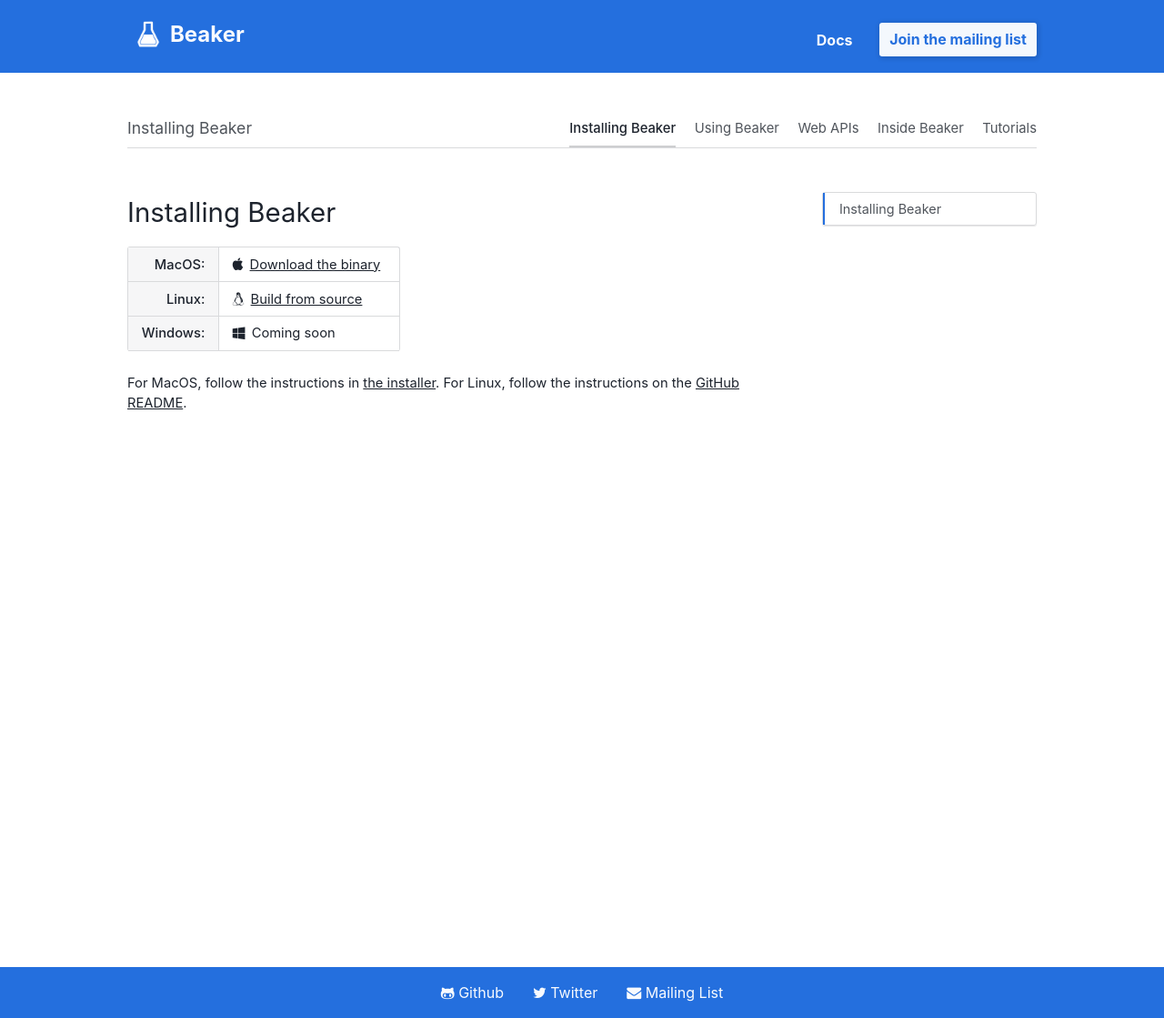
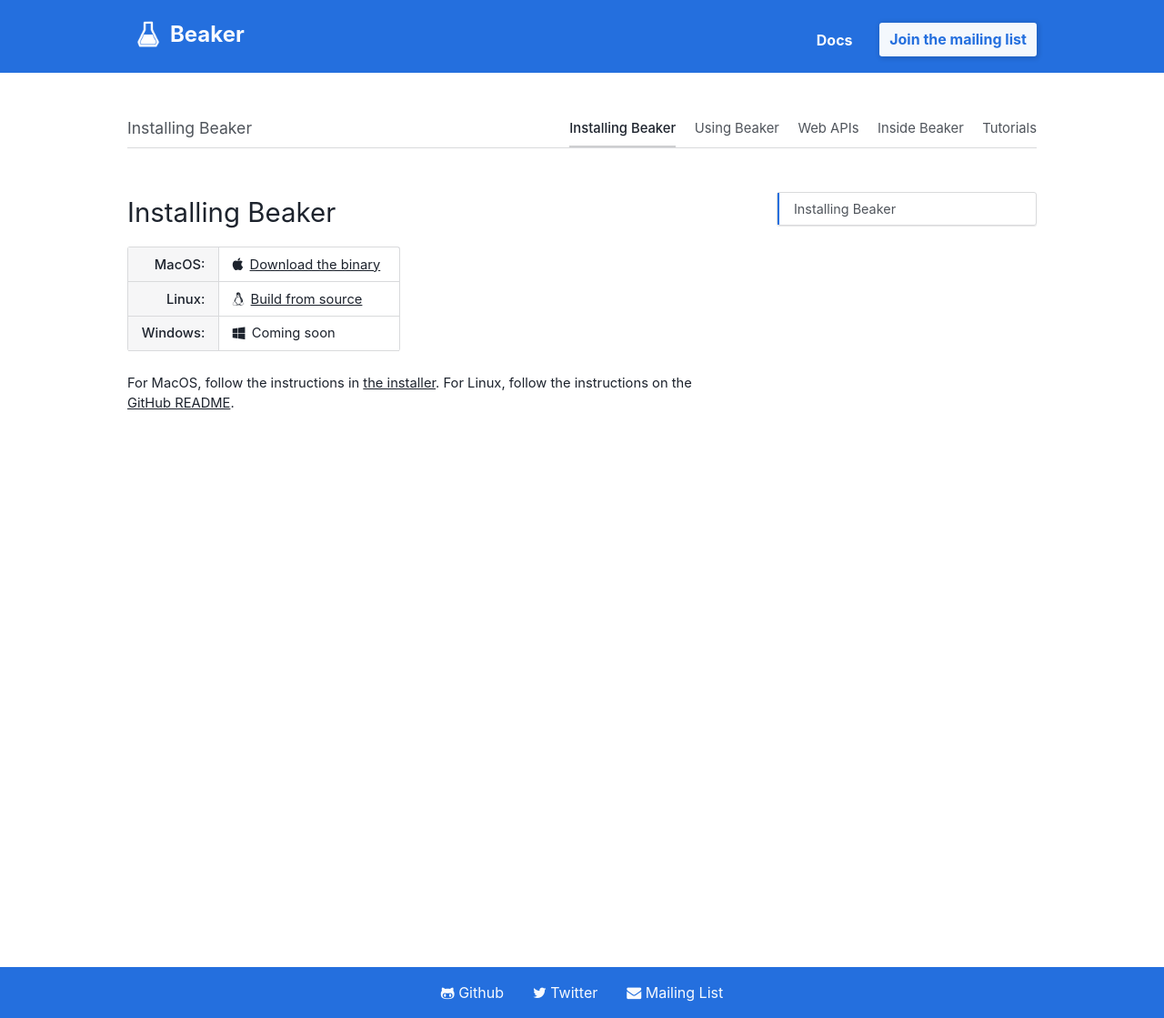
Before and after one commit to beakerbrowser/beakerbrowser.com, a Jekyll site: the page built from _docs/install.md, in a window 1280 px wide. Shown: the whole page at 91% size. Built offline with Jekyll 4.4.1, drawn with Linux system fonts in a browser that asks for light colours.

Commit message:
Make docs main layout responsive

```diff
--- a/_includes/docs-nav.html
+++ b/_includes/docs-nav.html
@@ -19,3 +19,27 @@
     </nav>
   </div>
 </div>
+
+<div class="docs-nav-mobile">
+  {% assign activePage = include.page %}
+  <div class="container">
+    <select id="docs-nav-mobile">
+      {% for obj in site.data.docs %}
+        {% assign section = obj[1] %}
+        <optgroup label="{{ section.title }}">
+          {% for page in section.children %}
+            {% if activePage.title == page.title %}
+              <option selected data-url="{{ page.url }}">
+                {{ page.title }}
+              </option>
+            {% else %}
+              <option data-url="{{ page.url }}">
+                {{ page.title }}
+              </option>
+            {% endif %}
+          {% endfor %}
+        </optgroup>
+      {% endfor %}
+    </select>
+  </div>
+</div>
--- a/_layouts/doc.html
+++ b/_layouts/doc.html
@@ -2,7 +2,7 @@
 layout: default
 ---
 
-{% include docs-nav.html section=page.section %}
+{% include docs-nav.html section=page.section page=page %}
 
 <main class="docs">
   <div class="container">
--- a/css/pages/_docs.scss
+++ b/css/pages/_docs.scss
@@ -12,6 +12,45 @@
 }
 
 .layout-doc {
+
+  .docs-nav-mobile {
+    margin: 2rem 0 1rem 0;
+
+    select {
+      font-size: 13px;
+      width: 300px;
+      height: 25px;
+    }
+  }
+
+  .docs-nav,
+  .doc-sidebar-nav {
+    display: none;
+  }
+
+  @media (min-width: 1000px) {
+    .docs-nav,
+    .doc-sidebar-nav {
+      display: block;
+    }
+
+    .docs-nav-mobile {
+      display: none;
+    }
+
+    .docs {
+      padding-top: 3rem;
+    }
+
+    .content {
+      flex: 3;
+      margin-right: 4rem;
+    }
+
+    .doc-sidebar-nav {
+      flex: 1;
+    }
+  }
 
   .container {
     max-width: 1000px;
@@ -57,7 +96,7 @@
 
 .docs {
   min-height: 100%;
-  padding: 3rem 0 4rem 0;
+  padding-bottom: 4rem;
 
   .container {
     @extend %flex-container;
@@ -87,10 +126,9 @@
   }
 
   .content {
-    flex: 3;
-    margin-right: 4rem;
     font-size: .92rem;
-    max-width: 700px;
+    max-width: 650px;
+    width: 100%;
 
     p {
 
```
Also changed, not shown: other parts of _layouts/doc.html (+8 -0 lines).
